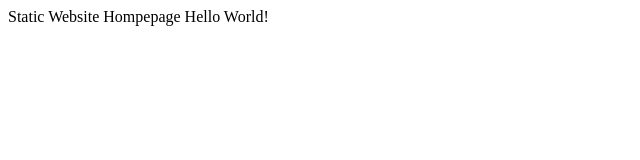
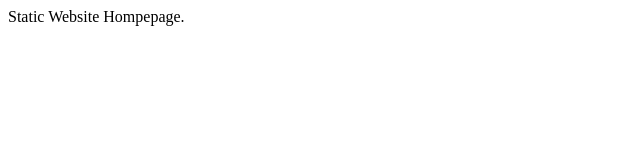
Before and after one commit to KwameDomfe/static_web, a plain HTML site: page index.html in a window 1280 px wide. Shown: the whole page, without its empty margins (0-640 px from the left). Drawn offline with Linux system fonts and the light colour scheme.

Commit message:
Updated index.html again

```diff
--- a/index.html
+++ b/index.html
@@ -6,7 +6,6 @@
     <title>Static Website</title>
   </head>
   <body>
-    Static Website Hompepage
-    Hello World!
+    Static Website Hompepage.
   </body>
 </html>
```
